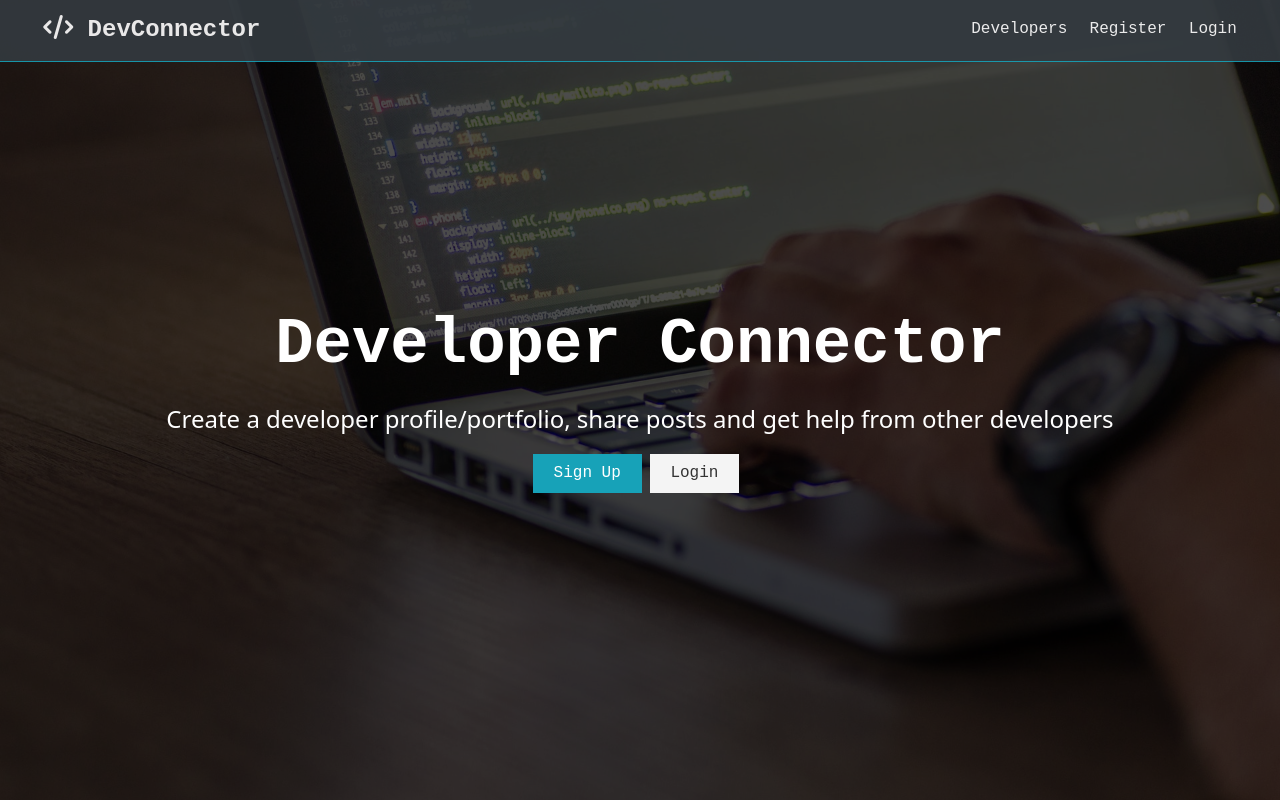
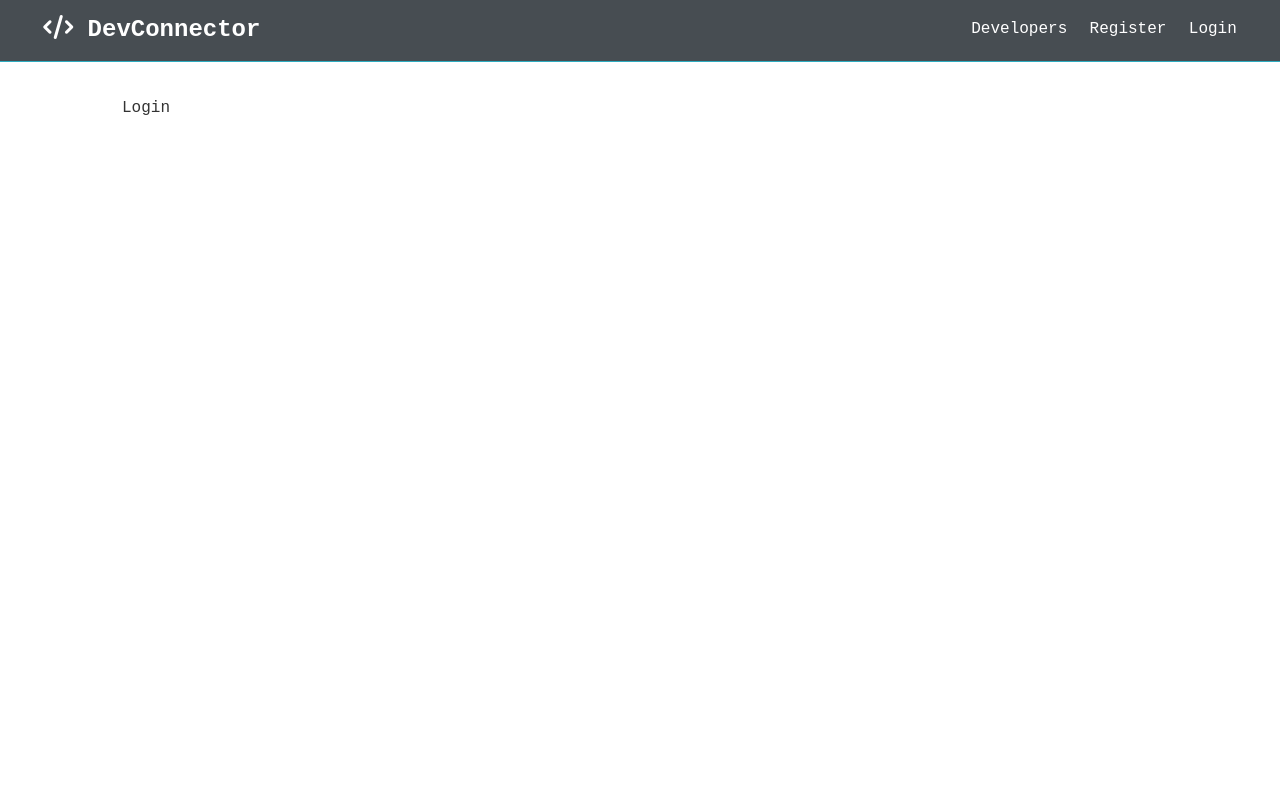
Before and after one commit to dustygaron/dev-hub, a React (Create React App) app in the folder client/: page /login in a window 1280 px wide. Built offline with nearby package versions, Linux system fonts and the light colour scheme; a web font is replaced by a local one.

Commit message:
React router setup

```diff
--- a/client/src/App.js
+++ b/client/src/App.js
@@ -1,14 +1,26 @@
 import React, { Fragment } from 'react'
-import './App.css'
+import { BrowserRouter as Router, Route, Switch } from 'react-router-dom'
 import Navbar from './components/layouts/Navbar'
 import { Landing } from './components/layouts/Landing'
+import { Register } from './components/auth/Register'
+import { Login } from './components/auth/Login'
+import './App.css'
+
 
 
 const App = () => (
-  <Fragment>
-    <Navbar />
-    <Landing />
-  </Fragment>
+  <Router>
+    <Fragment>
+      <Navbar />
+      <Route exact path='/' component={Landing} />
+      <section className='container'>
+        <Switch>
+          <Route exact path='/register' component={Register} />
+          <Route exact path='/login' component={Login} />
+        </Switch>
+      </section>
+    </Fragment>
+  </Router>
 )
 
 export default App
--- /dev/null
+++ b/client/src/components/auth/Login.js
@@ -0,0 +1,9 @@
+import React from 'react'
+
+export const Login = () => {
+  return (
+    <div>
+      Login
+    </div>
+  )
+}
--- /dev/null
+++ b/client/src/components/auth/Register.js
@@ -0,0 +1,9 @@
+import React from 'react'
+
+export const Register = () => {
+  return (
+    <div>
+      Register
+    </div>
+  )
+}
--- a/client/src/components/layouts/Landing.js
+++ b/client/src/components/layouts/Landing.js
@@ -1,4 +1,5 @@
 import React from 'react'
+import { Link } from 'react-router-dom'
 
 export const Landing = () => {
   return (
@@ -11,8 +12,8 @@
             other developers
           </p>
           <div className="buttons">
-            <a href="register.html" className="btn btn-primary">Sign Up</a>
-            <a href="login.html" className="btn btn-light">Login</a>
+            <Link to="/register" className="btn btn-primary">Sign Up</Link>
+            <Link to="/login" className="btn btn-light">Login</Link>
           </div>
         </div>
       </div>
--- a/client/src/components/layouts/Navbar.js
+++ b/client/src/components/layouts/Navbar.js
@@ -1,16 +1,19 @@
 import React, { Component } from 'react'
+import { Link } from 'react-router-dom'
 
 export default class Navbar extends Component {
   render() {
     return (
       <nav className="navbar bg-dark">
         <h1>
-          <a href="index.html"><i className="fas fa-code"></i> DevConnector</a>
+          <Link to="/">
+            <i className="fas fa-code"></i> DevConnector
+          </Link>
         </h1>
         <ul>
-          <li><a href="profiles.html">Developers</a></li>
-          <li><a href="register.html">Register</a></li>
-          <li><a href="login.html">Login</a></li>
+          <li><Link to="#">Developers</Link></li>
+          <li><Link to="/register">Register</Link></li>
+          <li><Link to="/login">Login</Link></li>
         </ul>
       </nav>
     )
```
